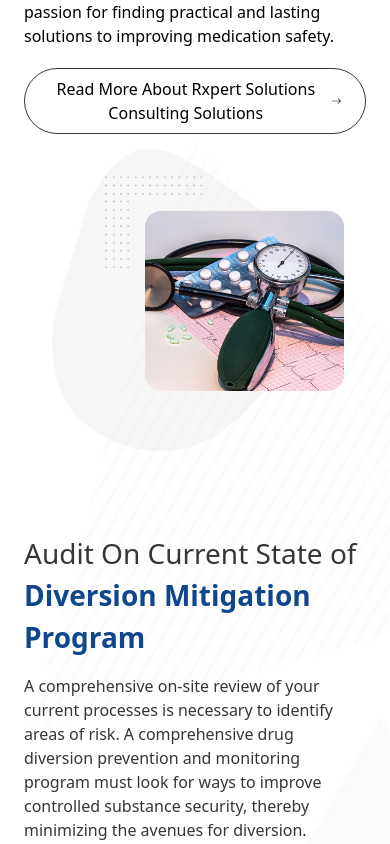
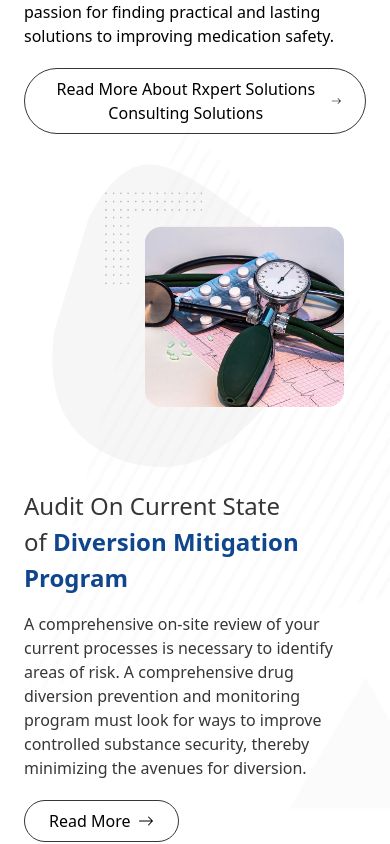
Before and after one commit to S-Abdullahi/rx-expert, a Next.js app: page / in a window 390 px wide. Shown: the part 2945-3789 px from the top of the page. Built offline with nearby package versions, Linux system fonts and the light colour scheme.

Commit message:
solution section responsiveness

```diff
--- a/app/components/sectionImageDetail.tsx
+++ b/app/components/sectionImageDetail.tsx
@@ -13,20 +13,20 @@ export type ISectionImageDetail = {
 export default function SectionImageDetails(props: ISectionImageDetail) {
   const { imageSrc, imageAlt, titlePlain, titleColored, description, order } =
     props;
-  const isEven = (order as number) % 2 === 0;
+  const isEven: boolean = (order as number) % 2 === 0;
   console.log(isEven)
   return (
-    <div className="grid grid-cols-1 md:grid-cols-2 items-center gap-10">
+    <div className="grid grid-cols-1 md:grid-cols-2 items-center mb-8 md:mb-0 md:gap-10 md:-my-8">
       <Image
         src={imageSrc}
         alt={imageAlt}
         width={673}
         height={706}
-        className={`${isEven && "order-1"}`}
+        className={`${isEven ? "md:order-4" : ''}`}
       />
-      <div className={`${isEven && "order-2"}`}>
-        <h4 className="text-[28px] font-light text-[#363636] max-w-[544px]">
-          {titlePlain}
+      <div className={`${isEven ? "md:order-1" : ''} -mt-5 md:-mt-5`}>
+        <h4 className="text-[24px] md:text-[28px] font-light text-[#363636] max-w-[544px]">
+          {titlePlain}&nbsp;
           <span className="font-semibold text-[#0F468E]">{titleColored}</span>
         </h4>
         <p className="text-[#363636] mt-4">{description}</p>
--- a/app/page.tsx
+++ b/app/page.tsx
@@ -169,7 +169,7 @@ export default function Home() {
         </div>
       </section>
       <section className="bg-[url('/bng-industries-3.png')] bg-no-repeat bg-cover px-6 lg:px-32 py-16">
-        <div className="grid grid-cols-1 md:grid-cols-2">
+        <div className="grid grid-cols-1 md:grid-cols-2 mb-4">
           <div>
             <SectionTitle
               sectionName="OUR SOLUTIONS"
@@ -190,7 +190,7 @@ export default function Home() {
             />
           </div>
         </div>
-        <div>
+        <div className="gap-3">
           {solutionSectionData.map((data, index) => {
             const {
               imageSrc,
@@ -208,7 +208,7 @@ export default function Home() {
                 titlePlain={titlePlain}
                 titleColored={titleColored}
                 description={description}
-                order={index}
+                order={index+1}
               />
             );
           })}
--- a/app/section data/homepage.data.tsx
+++ b/app/section data/homepage.data.tsx
@@ -4,7 +4,7 @@ export const solutionSectionData: ISectionImageDetail[] = [
   {
     imageSrc: "/group-image-1.png",
     imageAlt: "barometer",
-    titlePlain: "Audit On Current State of ",
+    titlePlain: "Audit On Current State of",
     titleColored: "Diversion Mitigation Program",
     description:
       "A comprehensive on-site review of your current processes is necessary to identify areas of risk. A comprehensive drug diversion prevention and monitoring program must look for ways to improve controlled substance security, thereby minimizing the avenues for diversion.",
```
